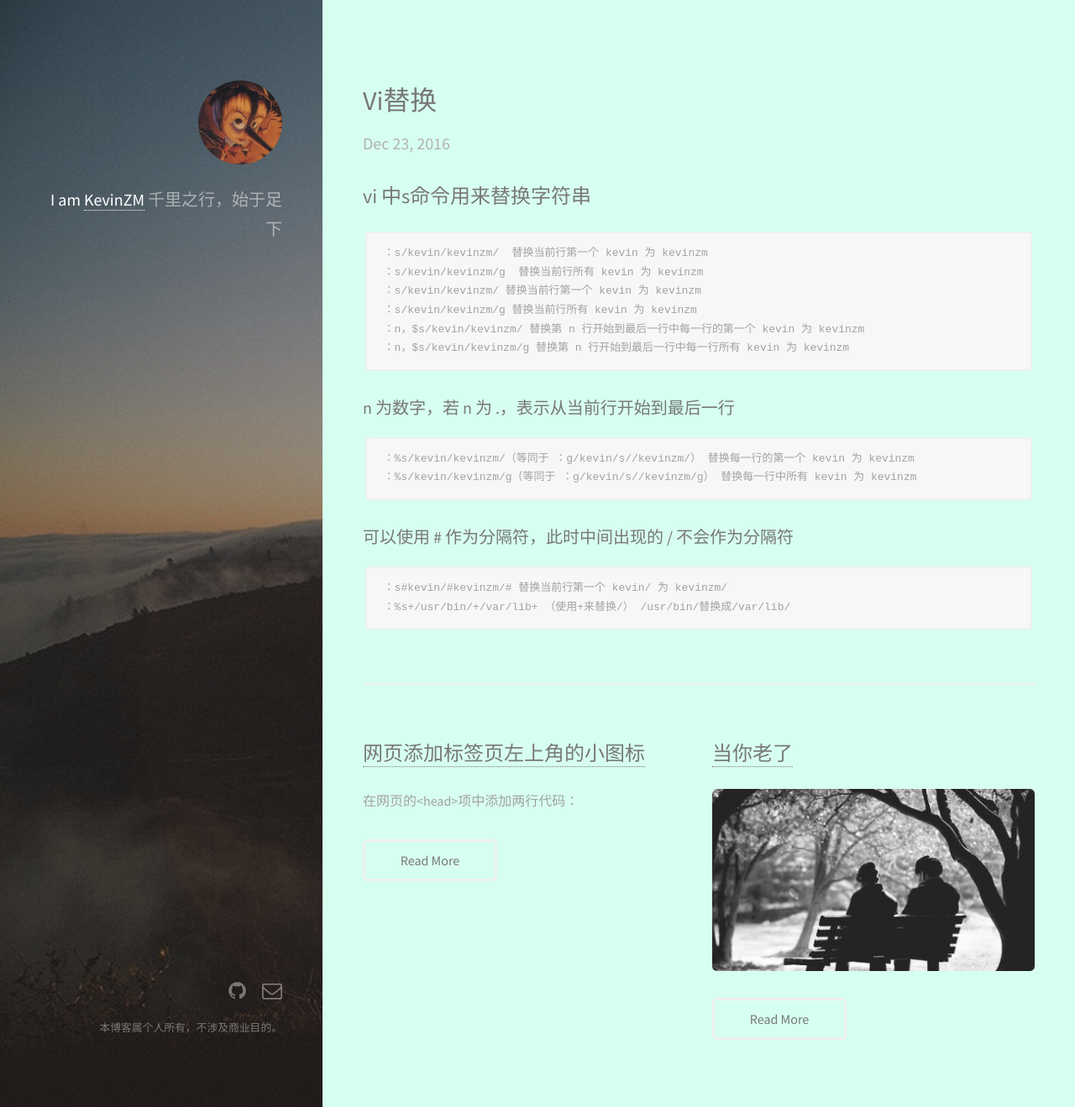
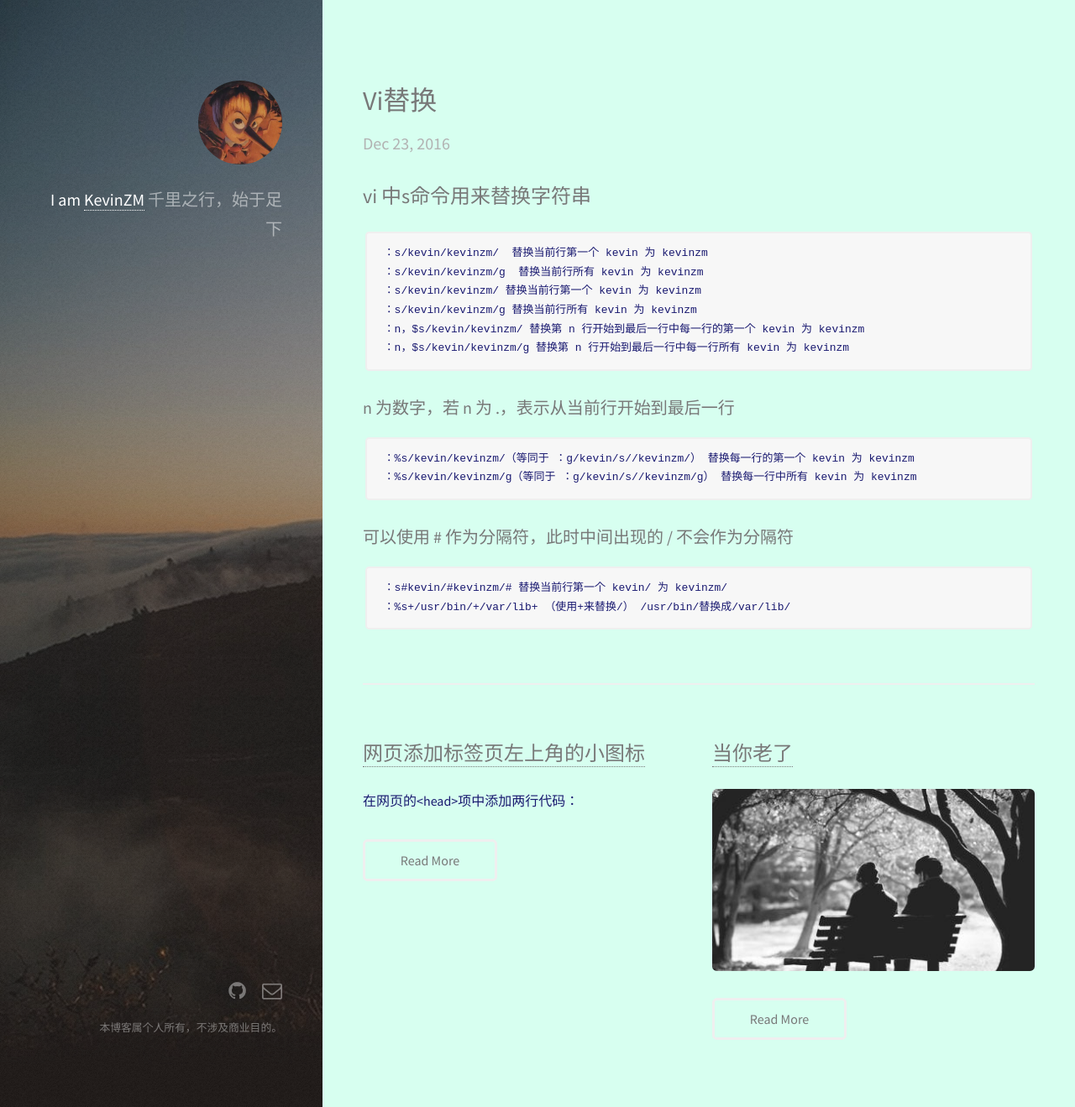
Before and after one commit to KevinZM/kevinzmmmmm.github.io, a Jekyll site: the page built from index.html, in a window 1280 px wide and 1319 px high. Shown: the whole window at 84% size. Built offline with Jekyll 4.4.1, drawn with Linux system fonts in a browser that asks for light colours.

Commit message:
修改字体颜色

```diff
--- a/css/style.css
+++ b/css/style.css
@@ -28,7 +28,8 @@
 		}
 
 	body, input, select, textarea {
-		color: #a2a2a2;
+		/* #a2a2a2*/
+		color: #191970;
 		font-family: "Source Sans Pro", Helvetica, sans-serif;
 		font-size: 16pt;
 		font-weight: 400;
```
